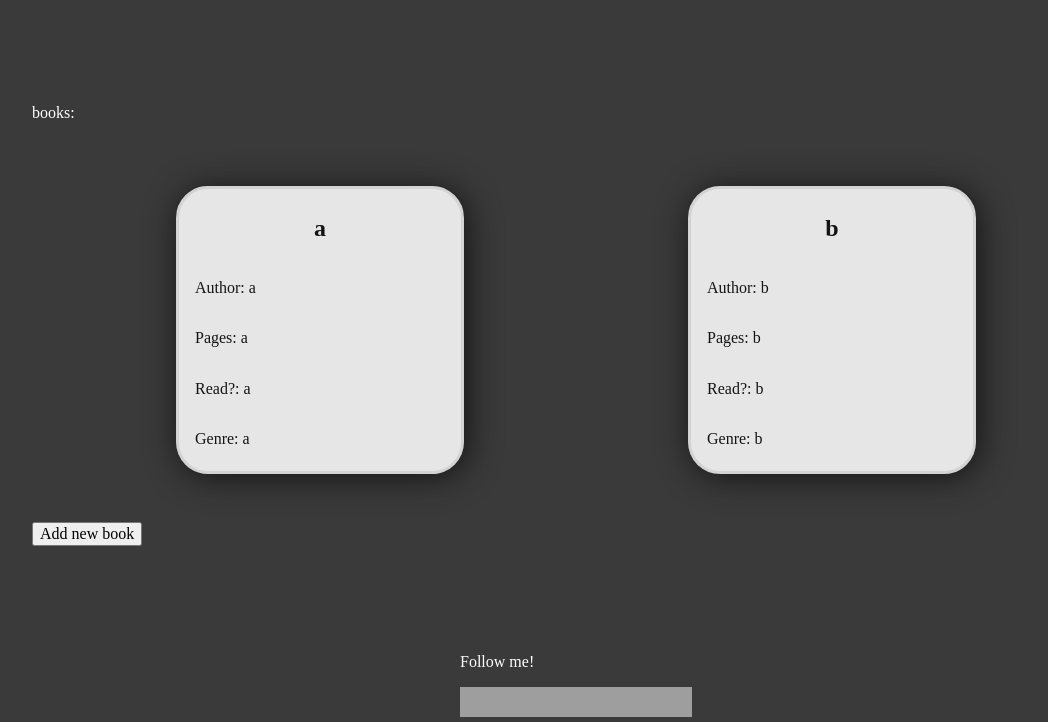
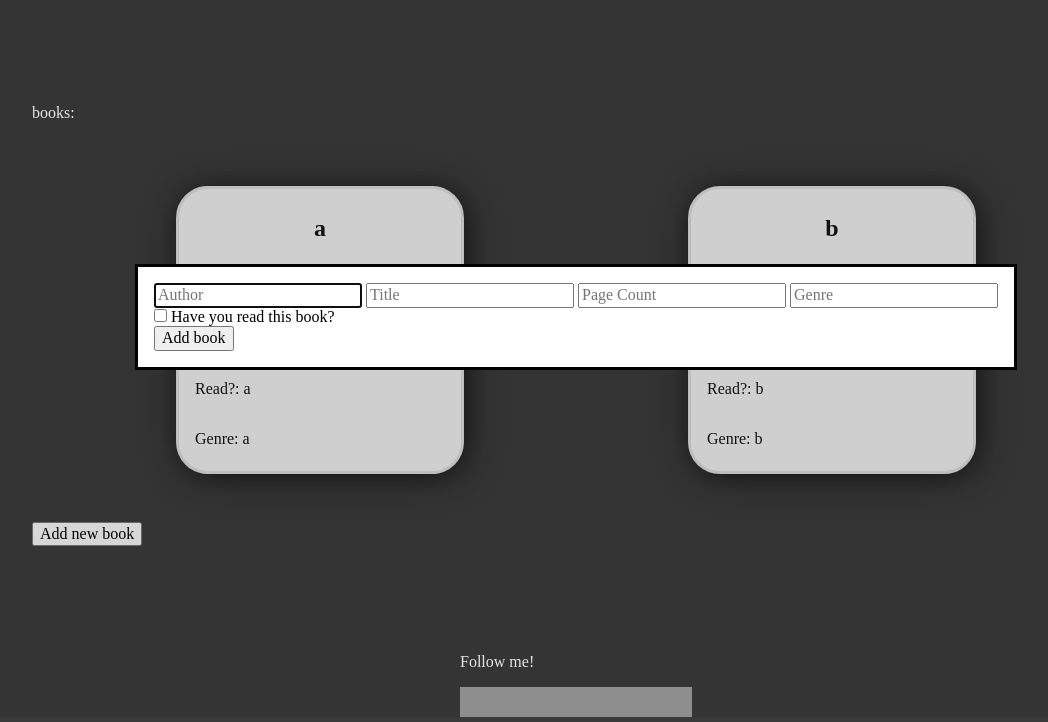
Before and after one commit to gianlucaegallino/Book-Tracker, a plain HTML site: page index.html in a window 1280 px wide. Both pictures are taken after a click on the button "Add new book". Shown: the part 83-805 px from the top of the page, without its empty margins (64-1112 px from the left). Drawn offline with Linux system fonts and the light colour scheme; grey boxes are pictures that could not be loaded.

Commit message:
Add form modal

```diff
--- a/index.html
+++ b/index.html
@@ -19,7 +19,22 @@
         <div class="BooksContainer">
 
         </div>
-        <button type="button">Add new book</button>
+        <button class = "addButton"type="button">Add new book</button>
+        <dialog class="modalDialog">
+            <form method="dialog">
+                <input placeholder="Author" type="text">
+                <input placeholder="Title" type="text">
+                <input placeholder="Page Count" type="number">
+                <input placeholder="Genre" type="text">
+                <div>
+                    <input type="checkbox" name="readStatus" id="readStatus">
+                    <label for="readStatus">Have you read this book?</label>
+                </div>
+                <div>
+                    <button type="submit" class="submitBtn">Add book</button>
+                </div>
+            </form>
+        </dialog>
     </main>
     <footer>
         <p id="followReminder">Follow me!</p>
--- a/scripts.js
+++ b/scripts.js
@@ -40,4 +40,13 @@ function showAllBooks() {
   });
 }
 
+function popmodal(){
+  console.log("a");
+  let modal = document.querySelector(".modalDialog");
+  modal.showModal();
+}
+
+let addBtn = document.querySelector(".addButton");
+addBtn.addEventListener("click", popmodal);
+
 showAllBooks();
--- a/styles.css
+++ b/styles.css
@@ -40,4 +40,4 @@ body {
 header, footer{
     height: 10vh;
 }
-/* //MAKE THE MODAL FLOAT BABEYYYYY */
+/* //MAKE THE MODAL FLOAT */
```
